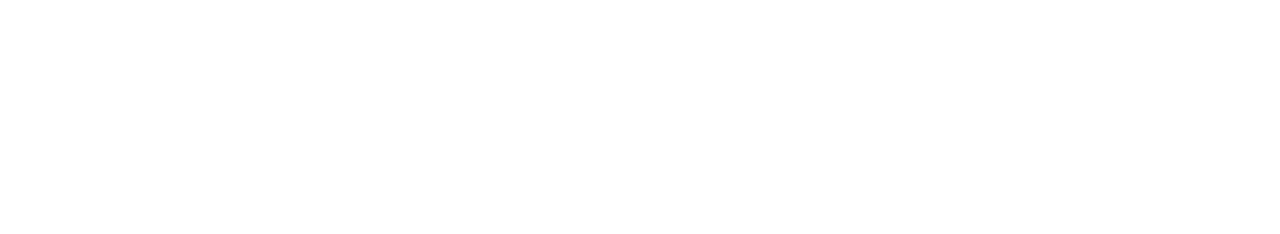
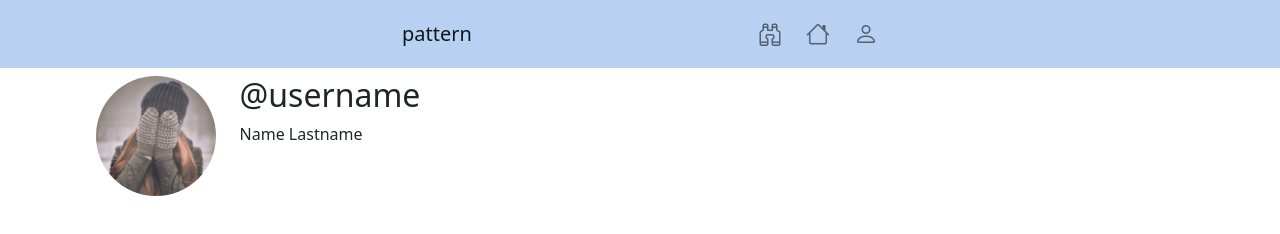
Before and after one commit to mathildeew/css-frameworks-ca, a website: page profile.html in a window 1280 px wide. Drawn offline with nearby package versions, Linux system fonts and the light colour scheme.

Commit message:
profile top section

```diff
--- a/profile.html
+++ b/profile.html
@@ -5,9 +5,39 @@
     <meta http-equiv="X-UA-Compatible" content="IE=edge" />
     <meta name="viewport" content="width=device-width, initial-scale=1.0" />
     <link rel="stylesheet" href="dist/css/styles.css" />
+    <link
+      rel="stylesheet"
+      href="https://cdn.jsdelivr.net/npm/bootstrap-icons@1.9.1/font/bootstrap-icons.css"
+    />
     <title>Document</title>
   </head>
   <body>
     <script src="/node_modules/bootstrap/dist/js/bootstrap.bundle.min.js"></script>
+    <nav class="navbar mb-2 bcBlue">
+      <div class="container-fluid maxW">
+        <a class="navbar-brand" href="home.html">pattern</a>
+        <div class="navbar-nav d-flex flex-row">
+          <a class="nav-link ms-4" href="#">
+            <i class="bi bi-binoculars"></i>
+          </a>
+          <a class="nav-link ms-4" href="home.html">
+            <i class="bi bi-house active"></i>
+          </a>
+          <a class="nav-link ms-4" aria-current="page" href="profile.html">
+            <i class="bi bi-person"></i>
+          </a>
+        </div>
+      </div>
+    </nav>
+
+    <main class="d-flex flex-column align-items-center maxW mx-2">
+      <section class="d-flex flex-row">
+        <div class="profilePic me-4"></div>
+        <div class="">
+          <h2>@username</h2>
+          <p>Name Lastname</p>
+        </div>
+      </section>
+    </main>
   </body>
 </html>
--- a/src/scss/styles.scss
+++ b/src/scss/styles.scss
@@ -39,3 +39,11 @@
 form {
   width: 100%;
 }
+
+.profilePic {
+  background-image: url("../../assets/images/dmitry-ratushny-T8gLom6k8Jo-unsplash.jpg");
+  width: 120px;
+  height: 120px;
+  border-radius: 100%;
+  background-size: cover;
+}
```
Also changed, not shown: home.html (+1 -3 lines), dist/css/styles.css, 1 other file.
